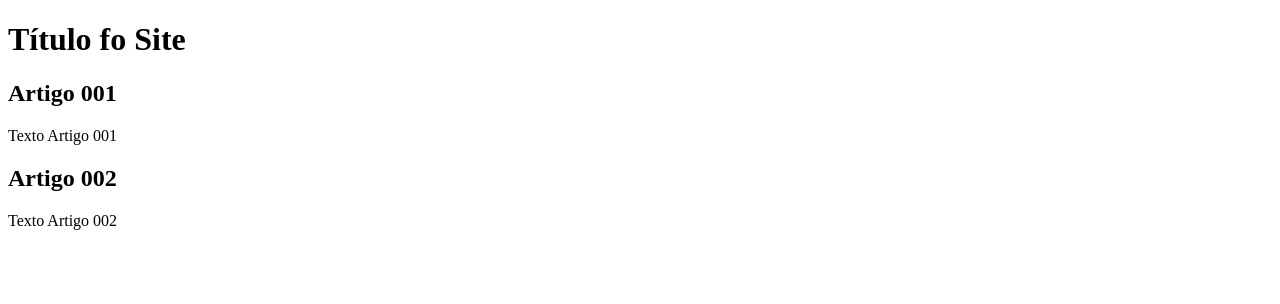
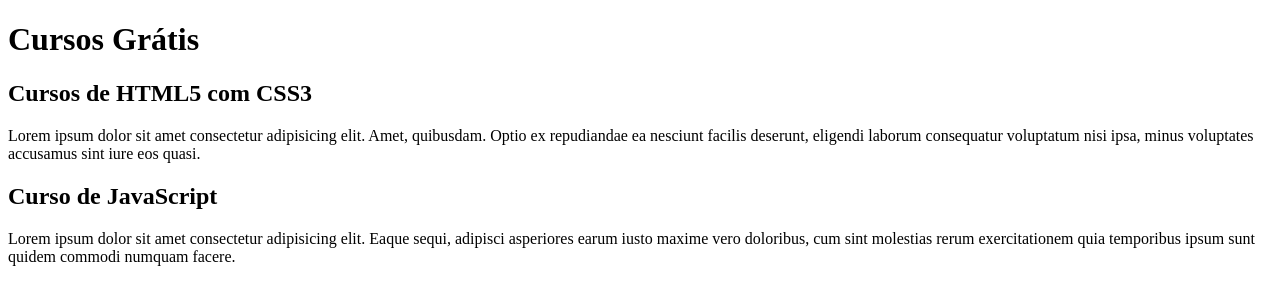
Before and after one commit to anderson-veloso/projeto-site, a plain HTML site: page index.html in a window 1280 px wide. Drawn offline with Linux system fonts and the light colour scheme.

Commit message:
comecei a escrever conteúdo

```diff
--- a/index.html
+++ b/index.html
@@ -9,15 +9,15 @@
 <body>
     <main>
         <header>
-            <h1>Título fo Site</h1>
+            <h1>Cursos Grátis</h1>
         </header>
         <article>
-            <h2>Artigo 001</h2>
-            <p>Texto Artigo 001</p>
+            <h2>Cursos de HTML5 com CSS3</h2>
+            <p>Lorem ipsum dolor sit amet consectetur adipisicing elit. Amet, quibusdam. Optio ex repudiandae ea nesciunt facilis deserunt, eligendi laborum consequatur voluptatum nisi ipsa, minus voluptates accusamus sint iure eos quasi.</p>
         </article>
         <article>
-            <h2>Artigo 002</h2>
-            <p>Texto Artigo 002</p>
+            <h2>Curso de JavaScript</h2>
+            <p>Lorem ipsum dolor sit amet consectetur adipisicing elit. Eaque sequi, adipisci asperiores earum iusto maxime vero doloribus, cum sint molestias rerum exercitationem quia temporibus ipsum sunt quidem commodi numquam facere.</p>
         </article>
     </main>
 </body>
```
